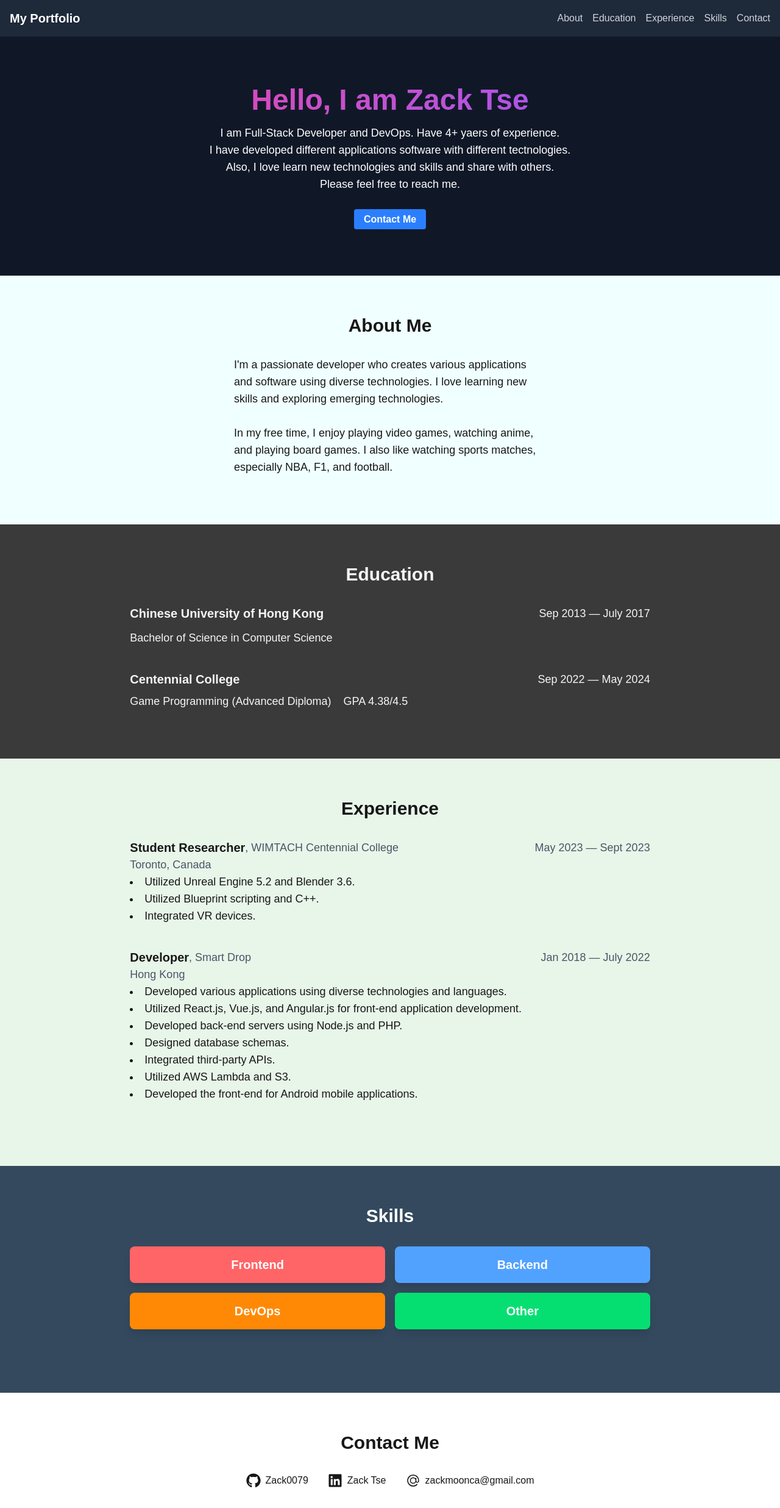
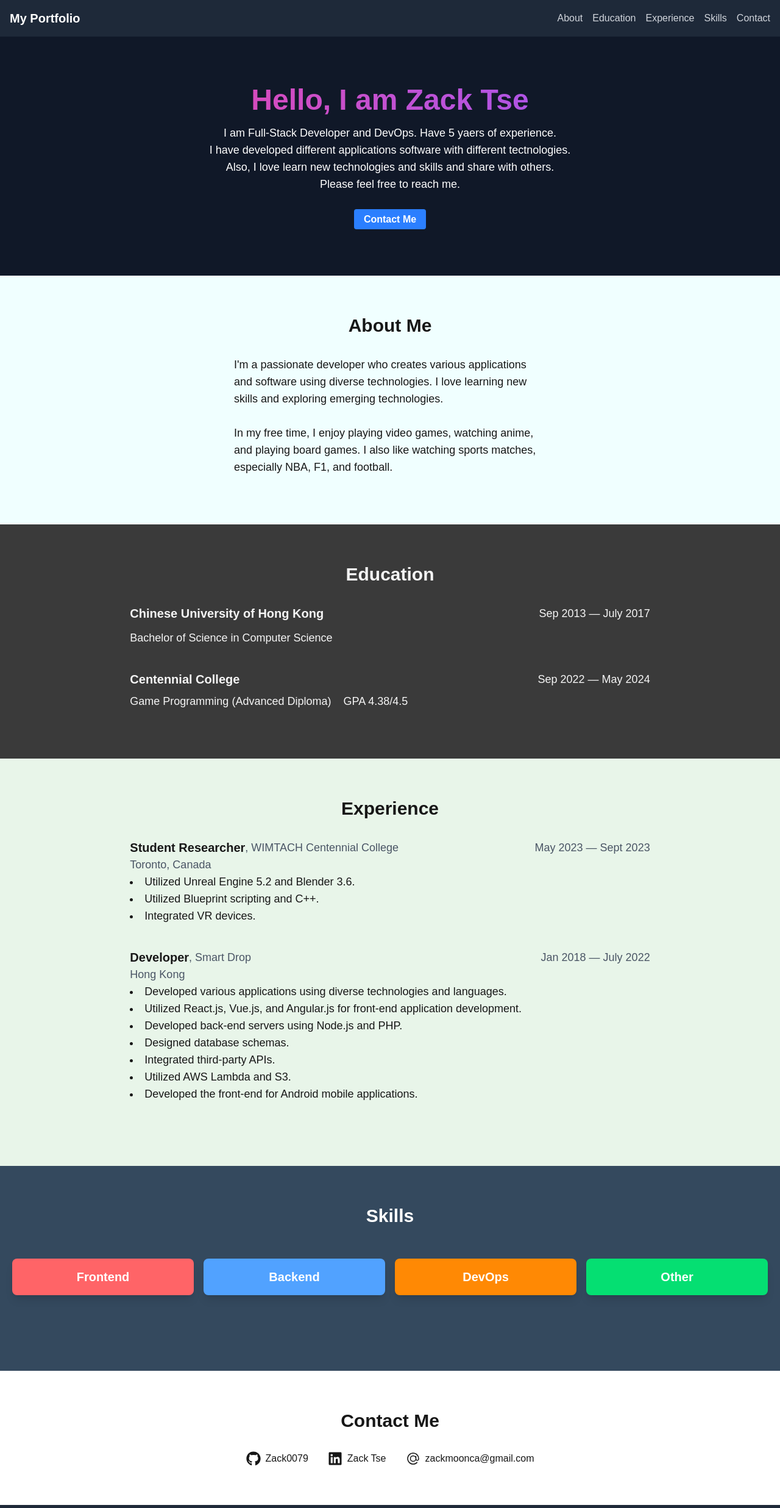
Before and after one commit to Zack0079/portfolio, a Next.js app: page / in a window 1280 px wide. Shown: the top 2473 px of the page at 61% size. Built offline with nearby package versions, Linux system fonts and the light colour scheme.

Commit message:
Update the skill click event, and update contact in Hero.js

```diff
--- a/src/app/globals.css
+++ b/src/app/globals.css
@@ -32,9 +32,11 @@ body {
 
 .closed {
   margin-top: -100%;
-  transition: all 1s;
+  transition: all 0.5s;
+
 }
 
 .expanded {
    margin-top: 0;
+   transition: all 1s;
 }
--- a/src/components/Hero.js
+++ b/src/components/Hero.js
@@ -3,7 +3,7 @@ export default function Hero() {
       <section id="hero" className="bg-gray-900 text-white py-20">
         <div className="container mx-auto text-center">
           <h1 className="text-4xl font-bold mb-4 bg-gradient-to-r from-pink-500 to-violet-500 bg-clip-text text-5xl font-extrabold text-transparent ">Hello, I am Zack Tse</h1>
-          <p className="text-lg mb-8 ">I am Full-Stack Developer and DevOps. Have 4+ yaers of experience.<br/>
+          <p className="text-lg mb-8 ">I am Full-Stack Developer and DevOps. Have 5 yaers of experience.<br/>
             I have developed different applications software with different tectnologies.<br/>
             Also, I love learn new technologies and skills and share with others.<br/>
             Please feel free to reach me. </p>
--- a/src/components/Skills.js
+++ b/src/components/Skills.js
@@ -31,7 +31,7 @@ export default function Skills() {
     <section id="skills" className="py-16 bg-[#34495e]">
       <div className="container mx-auto text-center text-white">
         <h2 className="text-3xl font-bold mb-8">Skills</h2>
-        <div className="text-lg mb-10 w-2/3 mx-auto grid grid-cols-2 gap-4 ">
+        <div className="text-lg mb-10 p-5 mx-auto grid grid-cols-4 gap-4 ">
 
 
           {items.map((item, index) => (
```
